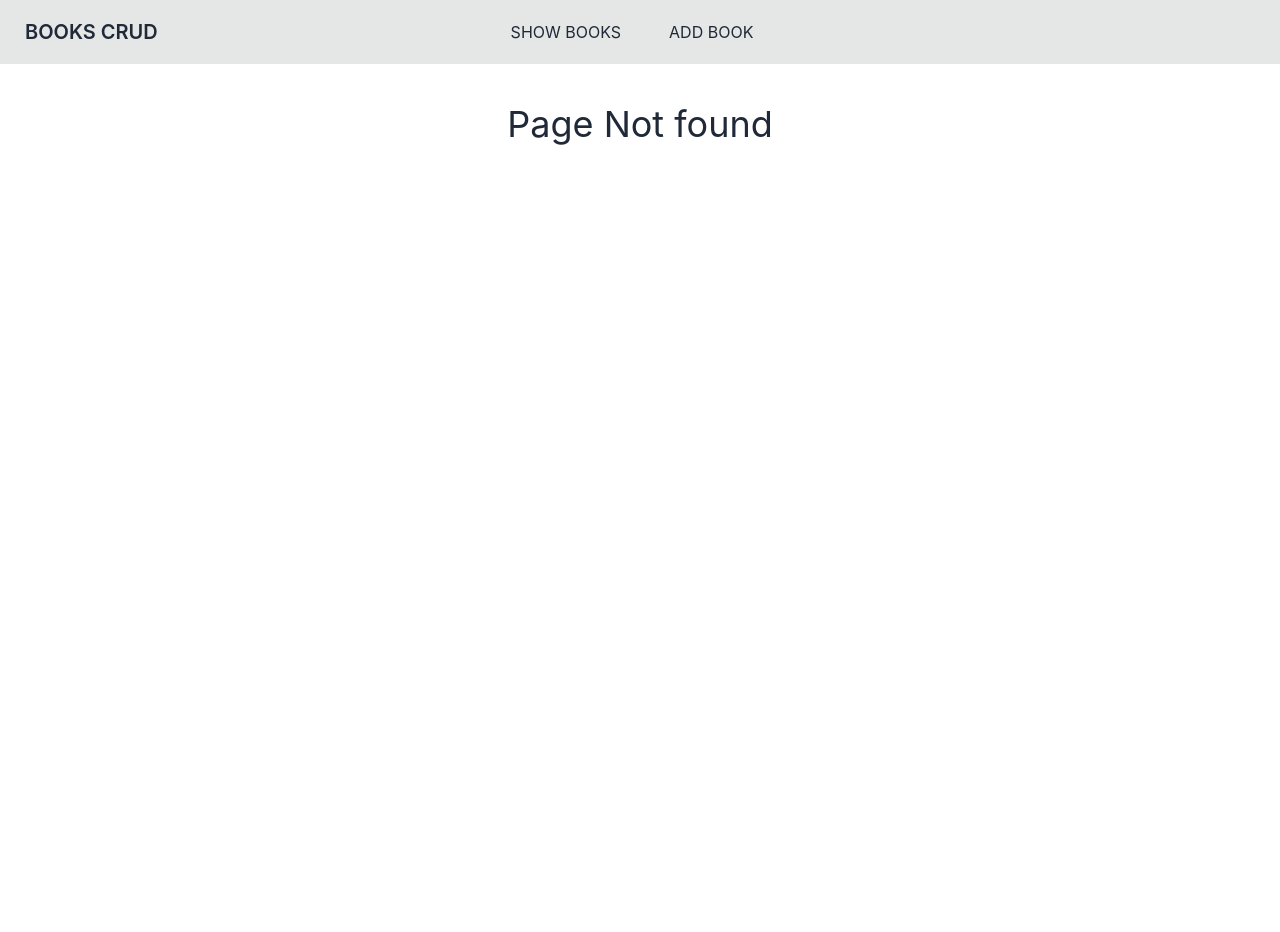
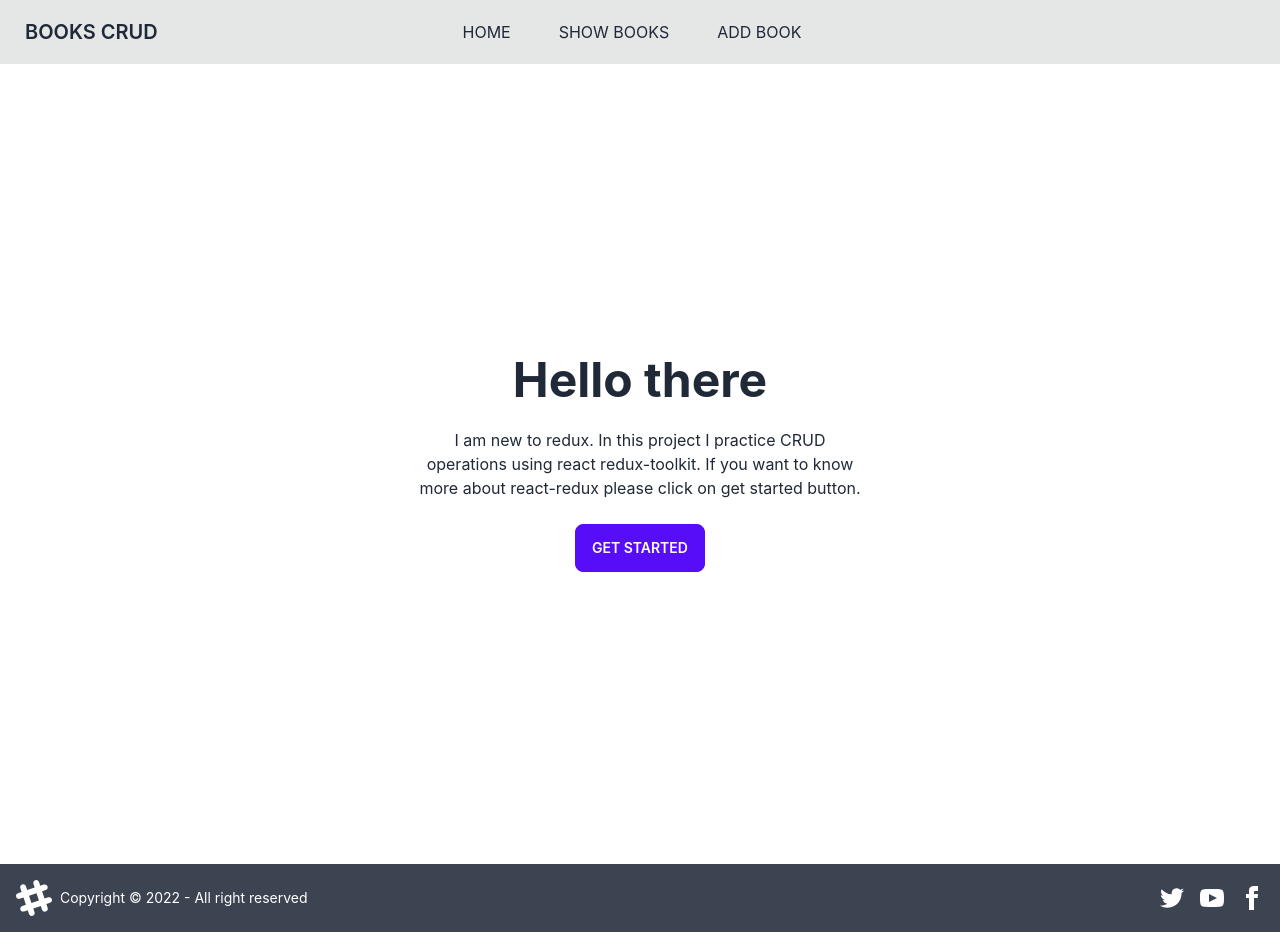
Before and after one commit to fajlarabbykhan/crud_operation_using_redux_tollkit, a React (Create React App) app: page / in a window 1280 px wide. Before the commit this address had no page. Before the commit the page ends 800 px from the top, so only its background shows below. Built offline with nearby package versions, Linux system fonts and the light colour scheme.

Commit message:
change on home

```diff
--- a/src/App.js
+++ b/src/App.js
@@ -10,7 +10,7 @@ function App() {
   return (
 
     <Routes>
-      {/* <Route path="/" element={<Home />}></Route> */}
+      <Route path="/" element={<Home />}></Route>
       <Route path="/showbooks" element={<ViewBooks />}></Route>
       <Route path="/addbook" element={<AddBooks />}></Route>
       <Route path="/update-book-info" element={<EditBook />}></Route>
--- a/src/Navbar/Navbar.js
+++ b/src/Navbar/Navbar.js
@@ -3,17 +3,17 @@ import { Link } from 'react-router-dom';
 
 const Navbar = () => {
     return (
-        <div class="navbar bg-base-300">
-            <div class="navbar-start">
-                <Link to="/" class="btn btn-ghost normal-case text-xl">BOOKS CRUD</Link>
+        <div className="navbar bg-base-300 ">
+            <div className="navbar-start">
+                <Link to="/" className="btn btn-ghost normal-case text-xl">BOOKS CRUD</Link>
 
 
             </div>
-            <div class="navbar-center hidden lg:flex">
-                <ul class="menu menu-horizontal p-0">
-                    {/* <li className='mr-4'>
+            <div className="navbar-center hidden lg:flex">
+                <ul className="menu menu-horizontal p-0">
+                    <li className='mr-4'>
                         <Link to='/'>HOME</Link>
-                    </li> */}
+                    </li>
                     <li >
                         <Link to='/showbooks' className='mr-4'>SHOW BOOKS</Link>
                     </li>
@@ -23,8 +23,8 @@ const Navbar = () => {
                     </li>
                 </ul>
             </div>
-            <div class="navbar-end">
-                {/* <a class="btn"></a> */}
+            <div className="navbar-end">
+                {/* <a className="btn"></a> */}
             </div>
         </div>
     );
--- a/src/Pages/Home.js
+++ b/src/Pages/Home.js
@@ -1,9 +1,34 @@
 import React from 'react';
+import { Link } from 'react-router-dom';
 
 const Home = () => {
     return (
         <div>
-            home
+            <div className="hero min-h-screen bg-red-10">
+                <div className="hero-content text-center">
+                    <div className="max-w-md">
+                        <h1 className="text-5xl font-bold">Hello there</h1>
+                        <p className="py-6">I am new to redux. In this project I practice CRUD operations using react redux-toolkit. If you want to know more about react-redux please click on get started button.</p>
+
+                        <button className="btn btn-primary" onClick={(e) => {
+                            e.preventDefault();
+                            window.location.href = 'https://react-redux.js.org/';
+                        }}>Get Started</button>
+                    </div>
+                </div>
+            </div>
+            <footer className="footer items-center p-4 bg-neutral text-neutral-content">
+                <div className="items-center grid-flow-col">
+                    <svg width="36" height="36" viewBox="0 0 24 24" xmlns="http://www.w3.org/2000/svg" fill-rule="evenodd" clip-rule="evenodd" className="fill-current"><path d="M22.672 15.226l-2.432.811.841 2.515c.33 1.019-.209 2.127-1.23 2.456-1.15.325-2.148-.321-2.463-1.226l-.84-2.518-5.013 1.677.84 2.517c.391 1.203-.434 2.542-1.831 2.542-.88 0-1.601-.564-1.86-1.314l-.842-2.516-2.431.809c-1.135.328-2.145-.317-2.463-1.229-.329-1.018.211-2.127 1.231-2.456l2.432-.809-1.621-4.823-2.432.808c-1.355.384-2.558-.59-2.558-1.839 0-.817.509-1.582 1.327-1.846l2.433-.809-.842-2.515c-.33-1.02.211-2.129 1.232-2.458 1.02-.329 2.13.209 2.461 1.229l.842 2.515 5.011-1.677-.839-2.517c-.403-1.238.484-2.553 1.843-2.553.819 0 1.585.509 1.85 1.326l.841 2.517 2.431-.81c1.02-.33 2.131.211 2.461 1.229.332 1.018-.21 2.126-1.23 2.456l-2.433.809 1.622 4.823 2.433-.809c1.242-.401 2.557.484 2.557 1.838 0 .819-.51 1.583-1.328 1.847m-8.992-6.428l-5.01 1.675 1.619 4.828 5.011-1.674-1.62-4.829z"></path></svg>
+                    <p>Copyright © 2022 - All right reserved</p>
+                </div>
+                <div className="grid-flow-col gap-4 md:place-self-center md:justify-self-end">
+                    <a><svg xmlns="http://www.w3.org/2000/svg" width="24" height="24" viewBox="0 0 24 24" className="fill-current"><path d="M24 4.557c-.883.392-1.832.656-2.828.775 1.017-.609 1.798-1.574 2.165-2.724-.951.564-2.005.974-3.127 1.195-.897-.957-2.178-1.555-3.594-1.555-3.179 0-5.515 2.966-4.797 6.045-4.091-.205-7.719-2.165-10.148-5.144-1.29 2.213-.669 5.108 1.523 6.574-.806-.026-1.566-.247-2.229-.616-.054 2.281 1.581 4.415 3.949 4.89-.693.188-1.452.232-2.224.084.626 1.956 2.444 3.379 4.6 3.419-2.07 1.623-4.678 2.348-7.29 2.04 2.179 1.397 4.768 2.212 7.548 2.212 9.142 0 14.307-7.721 13.995-14.646.962-.695 1.797-1.562 2.457-2.549z"></path></svg>
+                    </a>
+                    <a><svg xmlns="http://www.w3.org/2000/svg" width="24" height="24" viewBox="0 0 24 24" className="fill-current"><path d="M19.615 3.184c-3.604-.246-11.631-.245-15.23 0-3.897.266-4.356 2.62-4.385 8.816.029 6.185.484 8.549 4.385 8.816 3.6.245 11.626.246 15.23 0 3.897-.266 4.356-2.62 4.385-8.816-.029-6.185-.484-8.549-4.385-8.816zm-10.615 12.816v-8l8 3.993-8 4.007z"></path></svg></a>
+                    <a><svg xmlns="http://www.w3.org/2000/svg" width="24" height="24" viewBox="0 0 24 24" className="fill-current"><path d="M9 8h-3v4h3v12h5v-12h3.642l.358-4h-4v-1.667c0-.955.192-1.333 1.115-1.333h2.885v-5h-3.808c-3.596 0-5.192 1.583-5.192 4.615v3.385z"></path></svg></a>
+                </div>
+            </footer>
         </div>
     );
 };
--- a/src/fetaures/books/EditBook.js
+++ b/src/fetaures/books/EditBook.js
@@ -20,7 +20,7 @@ const EditBook = () => {
 
     }
     return (
-        <div className='mt-10  grid justify-items-center'>
+        <div className='mt-4  grid justify-items-center'>
             <form className="w-full max-w-sm" onSubmit={handleSubmit} >
                 <div className="md:flex md:items-center mb-6">
                     <div className="md:w-1/3">
```
